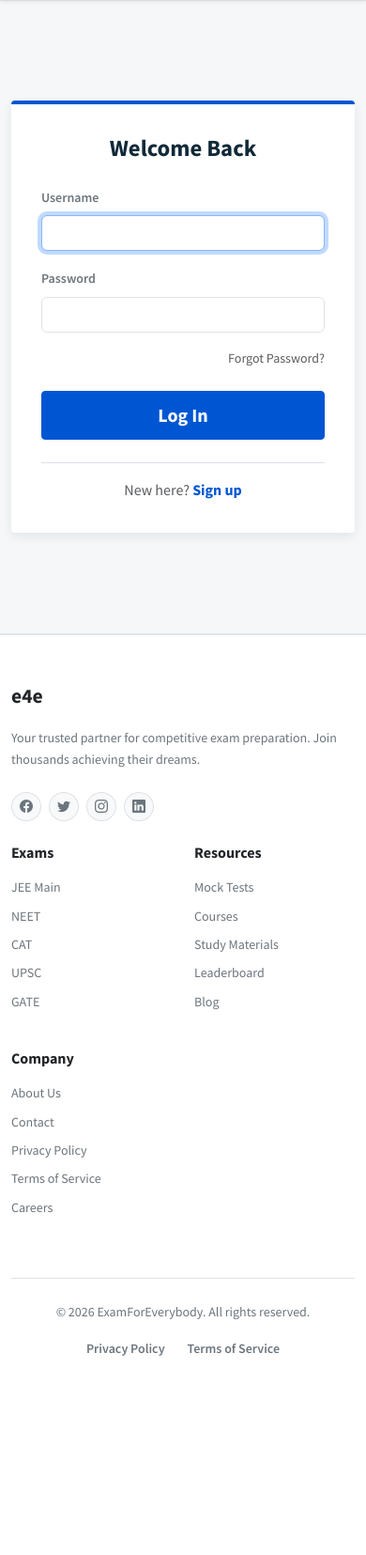
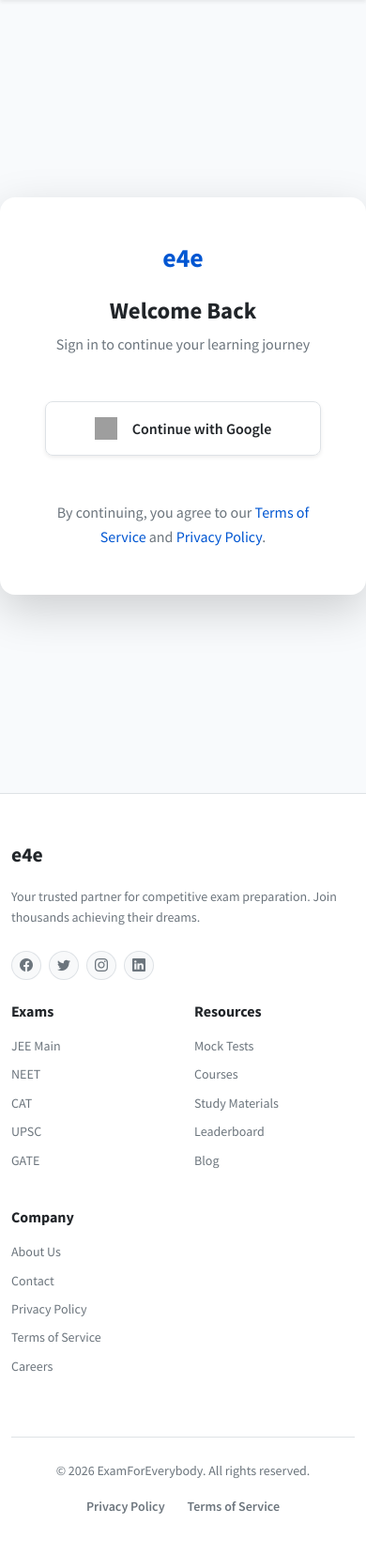
Before and after one commit to examprepindia1-hub/examforeverybody, a Django app: page /accounts/login/ in a window 390 px wide. Shown: the part 78-1733 px from the top of the page at 94% size. Before the commit the page ends 1521 px from the top, so only its background shows below. Run offline with Django 4.2, Linux system fonts and the light colour scheme; some libraries are stand-ins or nearby versions; grey boxes are pictures that could not be loaded.

Commit message:
added login with google

```diff
--- a/config/urls.py
+++ b/config/urls.py
@@ -23,5 +23,6 @@ urlpatterns = [
     path('i18n/', include('django.conf.urls.i18n')),
     path('blog/', include('blog.urls', namespace='blog')),
     path('paypal/', include('paypal.standard.ipn.urls')),
+    path('accounts/', include('allauth.urls')),
     path('', include('core.urls')),
 ] + static(settings.MEDIA_URL, document_root=settings.MEDIA_ROOT)
--- a/core/urls.py
+++ b/core/urls.py
@@ -18,4 +18,5 @@ urlpatterns = [
     path('about/', views.about_us, name='about_us'),
     path('careers/', views.careers, name='careers'),
     path('faq/', views.faq, name='faq'),
+    path('logged-out/', views.logout_success, name='logout_success'),
 ] + static(settings.MEDIA_URL, document_root=settings.MEDIA_ROOT)
--- a/core/views.py
+++ b/core/views.py
@@ -269,3 +269,9 @@ def leaderboard(request, slug=None):
         'selected_slug': selected_slug,
     }
     return render(request, 'core/leaderboard.html', context)
+
+def logout_success(request):
+    """
+    Page shown after a successful logout.
+    """
+    return render(request, 'account/logout_success.html')
--- /dev/null
+++ b/templates/account/login.html
@@ -0,0 +1,54 @@
+{% extends "base.html" %}
+{% load i18n %}
+{% load account socialaccount %}
+
+{% block title %}Sign In{% endblock %}
+
+{% block content %}
+<div class="min-vh-100 d-flex align-items-center justify-content-center py-5" style="background-color: #f8fafc;">
+    <div class="card border-0 shadow-lg rounded-4 overflow-hidden" style="max-width: 450px; width: 100%;">
+        <div class="card-body p-5 text-center">
+            <!-- Brand Logo -->
+            <div class="mb-4">
+                <span class="fw-bold display-6 text-primary"
+                    style="font-family: 'Source Sans Pro', sans-serif;">e4e</span>
+            </div>
+
+            <h2 class="fw-bold text-dark mb-2">Welcome Back</h2>
+            <p class="text-secondary mb-5">Sign in to continue your learning journey</p>
+
+            {% if messages %}
+            <div class="mb-4 text-start">
+                {% for message in messages %}
+                <div class="alert alert-{{ message.tags }} alert-dismissible fade show small">
+                    {{ message }}
+                    <button type="button" class="btn-close" data-bs-dismiss="alert"></button>
+                </div>
+                {% endfor %}
+            </div>
+            {% endif %}
+
+            <!-- Google Login Button -->
+            <div class="d-grid gap-3">
+                {% get_providers as socialaccount_providers %}
+                {% for provider in socialaccount_providers %}
+                {% if provider.id == "google" %}
+                <a title="{{ provider.name }}"
+                    class="btn btn-white border shadow-sm py-3 rounded-3 d-flex align-items-center justify-content-center gap-3 hover-lift transition-all fw-semibold text-dark position-relative overflow-hidden"
+                    href="{% provider_login_url provider.id process=" login" scope=scope auth_params=auth_params %}">
+
+                    <img src="https://www.svgrepo.com/show/475656/google-color.svg" alt="Google" width="24" height="24">
+                    <span>Continue with Google</span>
+                </a>
+                {% endif %}
+                {% endfor %}
+            </div>
+
+            <div class="mt-5 text-secondary x-small">
+                By continuing, you agree to our <a href="#" class="text-decoration-none text-primary">Terms of
+                    Service</a> and <a href="#" class="text-decoration-none text-primary">Privacy Policy</a>.
+            </div>
+        </div>
+    </div>
+</div>
+{% endblock %}
--- a/templates/base.html
+++ b/templates/base.html
@@ -104,9 +104,11 @@
                     {% if user.is_authenticated %}
                     <li class="nav-item dropdown">
                         <a class="nav-link p-0" href="#" data-bs-toggle="dropdown">
-                            <div class="avatar-circle bg-light text-primary rounded-circle d-flex align-items-center justify-content-center border"
+                            <div class="avatar-circle bg-light text-primary rounded-circle d-flex align-items-center justify-content-center border overflow-hidden"
                                 style="width: 40px; height: 40px;">
-                                {% if user.first_name %}
+                                {% if user.avatar_url %}
+                                <img src="{{ user.avatar_url }}" alt="Profile" style="width: 100%; height: 100%; object-fit: cover;">
+                                {% elif user.first_name %}
                                 {{ user.first_name|first|upper }}
                                 {% else %}
                                 <i class="bi bi-person-fill"></i>
@@ -116,8 +118,8 @@
                         <ul class="dropdown-menu dropdown-menu-end shadow border-0 mt-3 p-2 rounded-3"
                             style="min-width: 200px;">
                             <li>
-                                <div class="dropdown-header text-dark fw-bold">{{
-                                    user.get_full_name|default:user.username }}</div>
+                                <div class="dropdown-header text-dark fw-bold">
+                                    {{ user.get_full_name|default:user.username }}</div>
                             </li>
                             <li><a class="dropdown-item rounded-2" href="{% url 'home' %}"><i
                                         class="bi bi-speedometer2 me-2"></i>Dashboard</a></li>
@@ -127,7 +129,7 @@
                                 <hr class="dropdown-divider">
                             </li>
                             <li>
-                                <form method="post" action="{% url 'logout' %}">
+                                <form method="post" action="{% url 'account_logout' %}">
                                     {% csrf_token %}
                                     <button type="submit" class="dropdown-item text-danger rounded-2"><i
                                             class="bi bi-box-arrow-right me-2"></i>Log Out</button>
@@ -136,13 +138,14 @@
                         </ul>
                     </li>
                     {% else %}
-                    <li class="nav-item me-2">
-                        <a href="{% url 'login' %}" class="btn btn-link text-decoration-none text-dark fw-bold">Log
-                            in</a>
-                    </li>
                     <li class="nav-item">
-                        <a href="{% url 'student_signup' %}" class="btn btn-primary rounded-pill px-4 fw-bold">Sign
-                            up</a>
+                        {% load socialaccount %}
+                        <a href="{% provider_login_url 'google' %}"
+                            class="btn btn-light rounded-pill px-3 py-2 fw-bold shadow-sm border"
+                            style="color: #1f1f1f; font-size: 0.9rem;">
+                            <img src="https://www.google.com/favicon.ico" alt="Google" width="18" height="18"
+                                class="me-2">Login with Google
+                        </a>
                     </li>
                     {% endif %}
                 </ul>
--- a/templates/core/home.html
+++ b/templates/core/home.html
@@ -4,6 +4,7 @@
 {% load currency_tags %}
 
 {% block content %}
+{% load socialaccount %}
 
 <!-- 1. HERO SECTION -->
 <section class="py-5 bg-white d-flex align-items-center" style="min-height: 70vh;">
@@ -570,7 +571,8 @@
         </div>
 
         <div class="mt-5">
-            <a href="{% url 'student_signup' %}" class="btn btn-primary btn-lg rounded-pill px-5 shadow-lg fw-bold">
+            <a href="{% provider_login_url 'google' %}"
+                class="btn btn-primary btn-lg rounded-pill px-5 shadow-lg fw-bold">
                 Join the Community
             </a>
         </div>
--- a/templates/users/login.html
+++ /dev/null
@@ -1,49 +0,0 @@
-{% extends 'base.html' %}
-{% load static %}
-
-{% block title %}Login - ExamForEverybody{% endblock %}
-
-{% block content %}
-<div class="bg-light-section section-pad d-flex align-items-center justify-content-center" style="min-height: 80vh;">
-    <div class="container">
-        <div class="row justify-content-center">
-            <div class="col-md-5 col-lg-4">
-                <div class="hero-card-floating w-100 mx-auto">
-                    <h2 class="text-center mb-4">Welcome Back</h2>
-
-                    <form method="post">
-                        {% csrf_token %}
-
-                        {% if form.non_field_errors %}
-                            <div class="alert alert-danger small">
-                                {{ form.non_field_errors.0 }}
-                            </div>
-                        {% endif %}
-
-                        {% for field in form %}
-                        <div class="mb-3">
-                            <label for="{{ field.id_for_label }}" class="form-label fw-semibold text-secondary small">{{ field.label }}</label>
-                            {{ field }}
-                            {% if field.errors %}
-                                <div class="text-danger small mt-1">{{ field.errors.0 }}</div>
-                            {% endif %}
-                        </div>
-                        {% endfor %}
-                        <div class="d-flex justify-content-end mb-3">
-        <a href="{% url 'password_reset' %}" class="text-decoration-none small text-muted">Forgot Password?</a>
-    </div>
-                        <div class="d-grid gap-2 mt-4">
-                            <button type="submit" class="btn btn-primary-ud btn-lg">Log In</button>
-                        </div>
-                    </form>
-
-                    <div class="text-center mt-4 pt-3 border-top">
-                        <span class="text-muted">New here?</span>
-                        <a href="{% url 'student_signup' %}" class="fw-bold text-decoration-none" style="color: var(--brand-primary);">Sign up</a>
-                    </div>
-                </div>
-            </div>
-        </div>
-    </div>
-</div>
-{% endblock %}
--- a/users/urls.py
+++ b/users/urls.py
@@ -4,41 +4,7 @@ from . import views
 from .forms import CustomPasswordResetForm, CustomSetPasswordForm
 
 urlpatterns = [
-    # --- Authentication ---
-    path('signup/student/', views.student_signup, name='student_signup'),
-    path('register/', views.register, name='register'),
-    # NEW: Email Activation Link
-    path('activate/<uidb64>/<token>/', views.activate, name='activate'),
-
-    path('login/', views.CustomLoginView.as_view(), name='login'),
-    path('logout/', auth_views.LogoutView.as_view(next_page='home'), name='logout'),
+    # --- Authentication (Handled by Allauth now) ---
+    # Redirect legacy profile view if needed or keep it for user updates
     path('profile/', views.profile, name='profile'),
-
-    # --- Password Reset Links ---
-    path('password-reset/',
-         auth_views.PasswordResetView.as_view(
-             template_name='users/password_reset.html',
-             form_class=CustomPasswordResetForm,
-             html_email_template_name='users/password_reset_email.html'
-         ),
-         name='password_reset'),
-
-    path('password-reset/done/',
-         auth_views.PasswordResetDoneView.as_view(
-             template_name='users/password_reset_done.html'
-         ),
-         name='password_reset_done'),
-
-    path('password-reset-confirm/<uidb64>/<token>/',
-         auth_views.PasswordResetConfirmView.as_view(
-             template_name='users/password_reset_confirm.html',
-             form_class=CustomSetPasswordForm
-         ),
-         name='password_reset_confirm'),
-
-    path('password-reset-complete/',
-         auth_views.PasswordResetCompleteView.as_view(
-             template_name='users/password_reset_complete.html'
-         ),
-         name='password_reset_complete'),
 ]
--- a/users/views.py
+++ b/users/views.py
@@ -1,88 +1,9 @@
 from django.shortcuts import render, redirect
-from django.contrib.auth import login, authenticate, get_user_model
-from django.contrib.auth.views import LoginView
-from django.urls import reverse_lazy
 from django.contrib import messages
 from django.contrib.auth.decorators import login_required
+from .forms import UserUpdateForm
 
-# --- NEW IMPORTS FOR EMAIL VERIFICATION ---
-from django.contrib.sites.shortcuts import get_current_site
-from django.template.loader import render_to_string
-from django.utils.http import urlsafe_base64_encode, urlsafe_base64_decode
-from django.utils.encoding import force_bytes, force_str
-from django.core.mail import EmailMessage
-from django.contrib.auth.tokens import default_token_generator
-
-from config import settings
-
-from .forms import StudentSignUpForm, UserLoginForm, UserUpdateForm
-
-def register(request):
-    return redirect('student_signup')
-
-def student_signup(request):
-    if request.method == 'POST':
-        form = StudentSignUpForm(request.POST)
-        if form.is_valid():
-            # 1. Save user but DO NOT activate yet
-            user = form.save(commit=False)
-            user.is_active = False
-            user.save()
-
-            # 2. Generate Verification Data
-            current_site = get_current_site(request)
-            mail_subject = 'Activate your ExamForEverybody Account'
-
-            # Prepare email content
-            message = render_to_string('users/account_verification_email.html', {
-                'user': user,
-                'domain': current_site.domain,
-                'uid': urlsafe_base64_encode(force_bytes(user.pk)),
-                'token': default_token_generator.make_token(user),
-                'protocol': 'https' if request.is_secure() else 'http'
-            })
-
-            # 3. Send Email
-            to_email = form.cleaned_data.get('email')
-            email = EmailMessage(mail_subject, message, to=[to_email], from_email=settings.DEFAULT_FROM_EMAIL)
-            email.content_subtype = "html"
-            email.send()
-
-            # 4. Redirect with Info Message
-            messages.info(request, f"Dear {user.first_name}, a verification link has been sent to {to_email}. Please check your inbox.")
-            return redirect('login')
-
-    else:
-        form = StudentSignUpForm()
-    return render(request, 'users/signup_student.html', {'form': form})
-
-def activate(request, uidb64, token):
-    """
-    Handles the link click from the email.
-    """
-    User = get_user_model()
-    try:
-        uid = force_str(urlsafe_base64_decode(uidb64))
-        user = User.objects.get(pk=uid)
-    except(TypeError, ValueError, OverflowError, User.DoesNotExist):
-        user = None
-
-    if user is not None and default_token_generator.check_token(user, token):
-        user.is_active = True
-        user.save()
-        messages.success(request, 'Your account has been activated successfully! You can now log in.')
-        return redirect('login')
-    else:
-        messages.error(request, 'Activation link is invalid or expired!')
-        return redirect('login')
-
-class CustomLoginView(LoginView):
-    template_name = 'users/login.html'
-    authentication_form = UserLoginForm
-    redirect_authenticated_user = True
-
-    def get_success_url(self):
-        return reverse_lazy('home')
+# Note: Authentication is now handled by django-allauth (Google Login)
 
 @login_required
 def profile(request):
```
Also changed, not shown: config/settings.py (+37 -6 lines), templates/account/logout_success.html (added, +39 -0 lines), templates/core/about_us.html (+32 -17 lines), templates/socialaccount/login.html (added, +42 -0 lines), users/adapters.py (added, +30 -0 lines), users/models.py (+7 -0 lines), users/migrations/0004_customuser_avatar_url.py (added).
